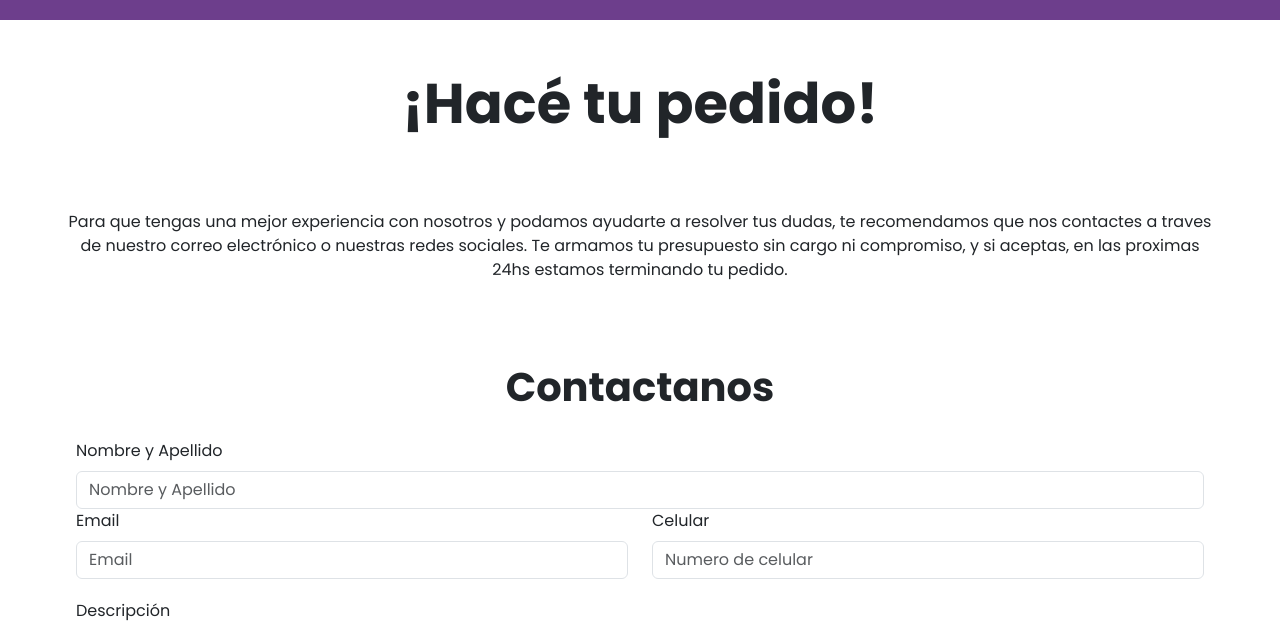
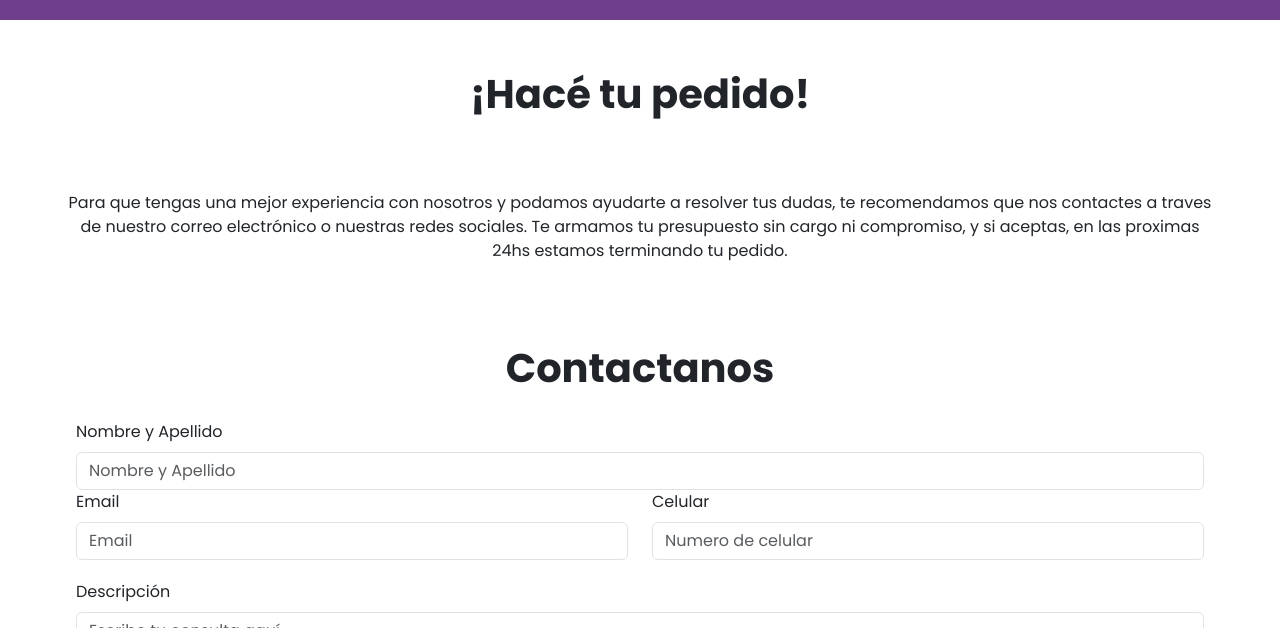
Before and after one commit to MarceIllustrator/loydimprenta, a website: page pages/contacto.html in a window 1280 px wide. Shown: the part 132-760 px from the top of the page. Drawn offline with nearby package versions, Linux system fonts and the light colour scheme.

Commit message:
Arreglos_3

```diff
--- a/scss/layout/_contacto.scss
+++ b/scss/layout/_contacto.scss
@@ -14,7 +14,7 @@
 
     h1 {
       width: $ancho_total;
-      font-size: 350%;
+      font-size: 250%;
       font-weight: bold;
       text-align: center;
       padding-top: 50px;
```
Also changed, not shown: css/style.css.
